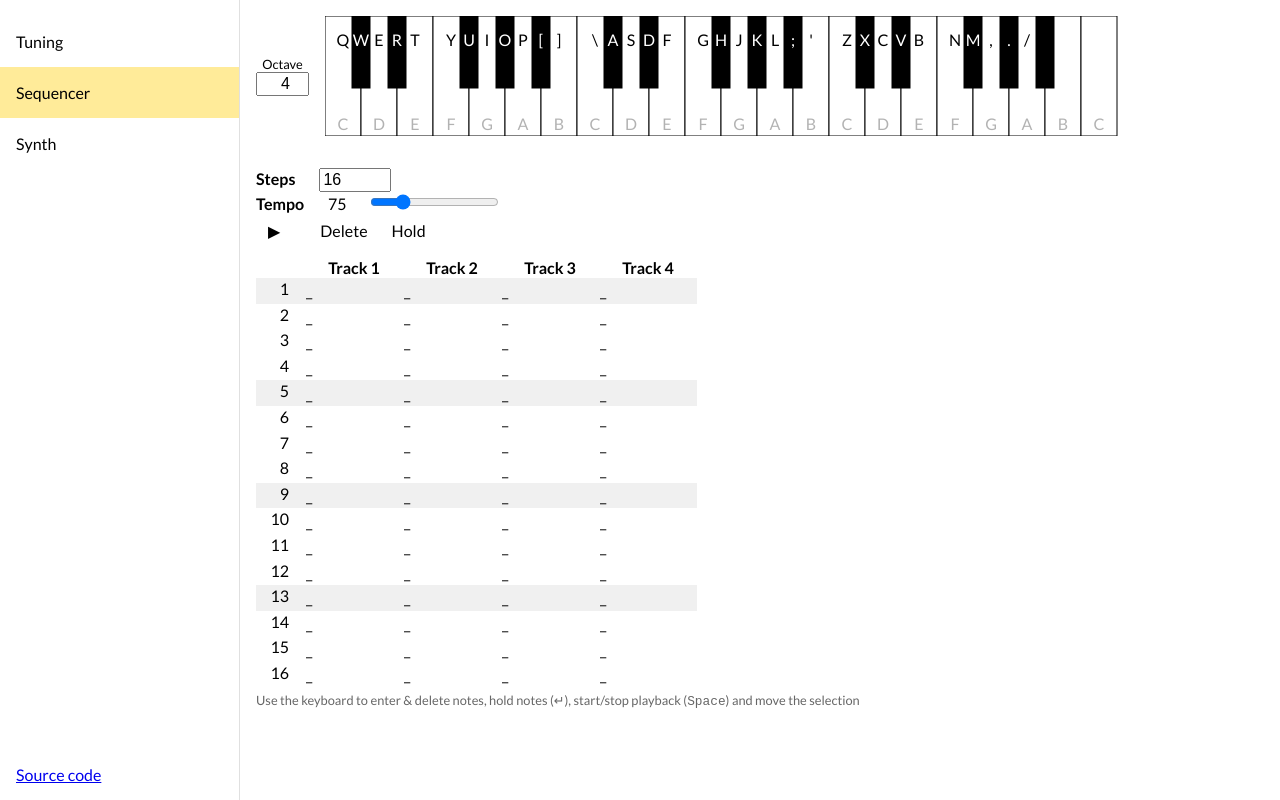
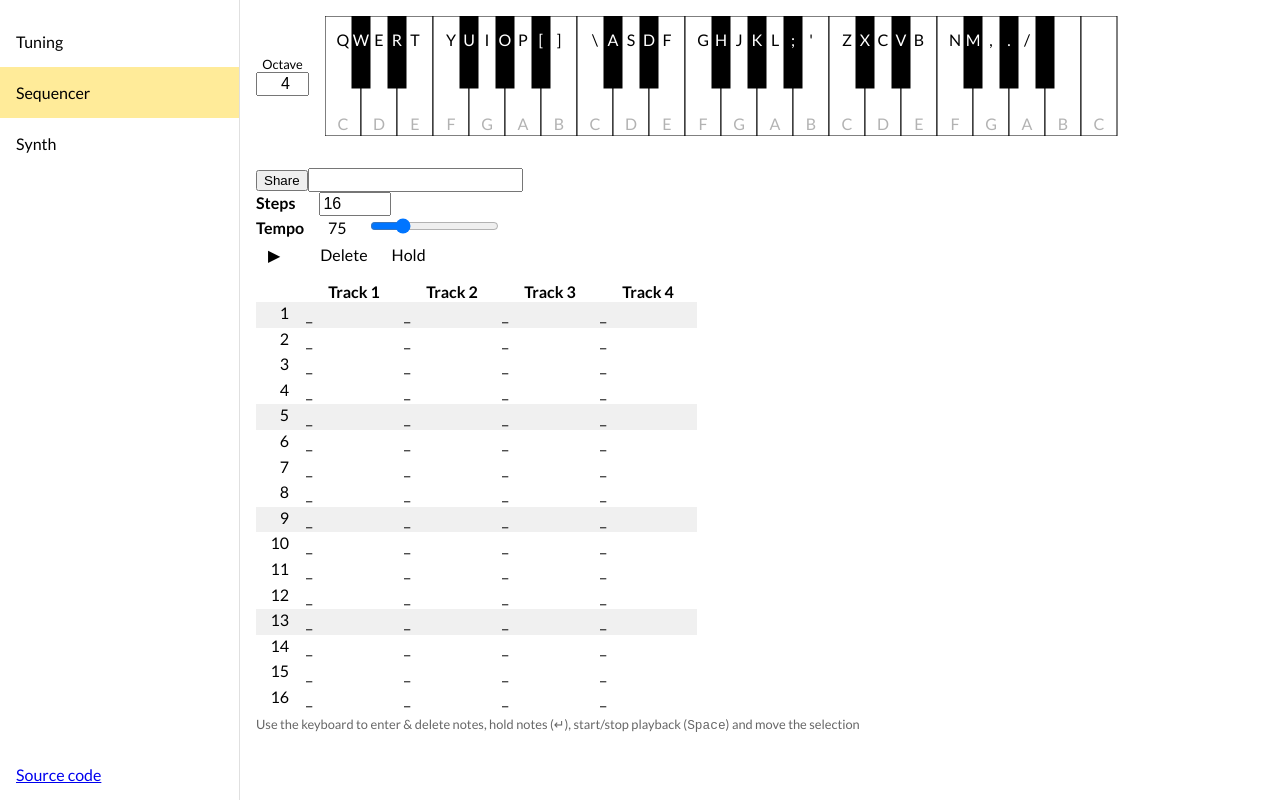
Before and after one commit to vtan/microtones, a React app: page / in a window 1280 px wide. Both pictures are taken after a click on the link "Sequencer". Built offline with nearby package versions, Linux system fonts and the light colour scheme.

Commit message:
Add exporting to URL

```diff
--- a/package.json
+++ b/package.json
@@ -2,6 +2,7 @@
   "private": true,
   "dependencies": {
     "lodash": "^4.17.15",
+    "pako": "^1.0.11",
     "react": "^16.9.0",
     "react-dom": "^16.9.0",
     "styled-components": "^4.3.2",
@@ -14,6 +15,7 @@
   "devDependencies": {
     "@types/lodash": "^4.14.149",
     "@types/node": "^10.5.5",
+    "@types/pako": "^1.0.1",
     "@types/react": "^16.9.0",
     "@types/react-dom": "^16.9.0",
     "@types/styled-components": "4.1.8",
--- a/src/App.tsx
+++ b/src/App.tsx
@@ -1,20 +1,26 @@
 import * as React from "react"
 import styled from "styled-components"
 
-import { appReducer, initialAppState } from "./AppReducer"
+import { appReducer, AppState, initializeFromProject } from "./AppReducer"
 import { addGlobalKeyListeners } from "./GlobalKeyListener"
 import { KeyboardPanel } from "./KeyboardPanel"
 import { Navigation } from "./Navigation"
+import { importFromHash } from "./ProjectExporter"
 import { SequencerPanel } from "./SequencerPanel"
 import { SynthPanel } from "./SynthPanel"
 import { TuningPanel } from "./TuningPanel"
 
+function initializeState(): AppState {
+  return initializeFromProject(importFromHash(window.location.hash))
+}
+
 export function App() {
-  const [state, dispatch] = React.useReducer(appReducer, initialAppState)
+  const [state, dispatch] = React.useReducer(appReducer, undefined, initializeState)
   const
     { openPanel, numberOfSubdivisions, displayedAccidental, waveform
     , notes, pitches, keys, keyboardOffset, pressedKeyIndices
     , sequences, selectedSequenceIndex, sequencerSelection, sequencerPlayback
+    , shareUrl
     } = state
 
   React.useEffect(() => addGlobalKeyListeners(dispatch), [])
@@ -37,7 +43,8 @@ export function App() {
               displayedAccidental={displayedAccidental}
               pitches={pitches}
               selection={sequencerSelection}
-              playback={sequencerPlayback} />
+              playback={sequencerPlayback}
+              shareUrl={shareUrl} />
         : openPanel === "tuning"
           ? <TuningPanel
               dispatch={dispatch}
--- a/src/AppReducer.ts
+++ b/src/AppReducer.ts
@@ -1,14 +1,13 @@
 import * as Tone from "tone"
 
 import { Key, keyboardFromPitches } from "./Key"
+import { equalOctaveSubdivisions, Note, Accidental } from "./Note"
 import { notesToPitches, Pitch } from "./Pitch"
-import { equalOctaveSubdivisions, Note, Accidental } from "./Note"
+import { Project, emptyProject } from "./Project"
 import { Sequence, emptySequence, SequenceIndex, setInSequence, sequenceToEvents, Step, StepEvent, sequenceToTimes, resizeSequenceSteps } from "./Sequence"
 import { updateAt } from "./Util"
-
-export type Waveform = "triangle" | "sawtooth" | "square" | "sine" | "sine3"
-
-export const waveforms: ReadonlyArray<Waveform> = ["triangle", "sawtooth", "square", "sine", "sine3"]
+import { Waveform } from "./Waveform"
+import { exportToHash } from "./ProjectExporter"
 
 export type Panel = "sequencer" | "tuning" | "synth"
 
@@ -29,7 +28,8 @@ export interface AppState {
   sequences: ReadonlyArray<Sequence>,
   selectedSequenceIndex: number,
   sequencerSelection?: SequenceIndex,
-  sequencerPlayback?: SequencerPlaybackState
+  sequencerPlayback?: SequencerPlaybackState,
+  shareUrl: string
 }
 
 export interface SequencerPlaybackState {
@@ -39,28 +39,29 @@ export interface SequencerPlaybackState {
   dispatch: AppDispatch
 }
 
-export const initialAppState: AppState = initializeState()
+export function initializeFromProject(project: Project | undefined): AppState {
+  const openPanel = project === undefined ? "tuning" : "sequencer"
 
-function initializeState(): AppState {
-  const numberOfSubdivisions = 12
+  const { waveform, numberOfSubdivisions,  displayedAccidental, sequences } = project || emptyProject
+
   const keyboardOffset = 4 * numberOfSubdivisions
-  const waveform = "triangle"
   const synth = createSynth(waveform)
   const { notes, pitches, keys } = notesPitchesKeys(numberOfSubdivisions, keyboardOffset)
 
   return {
-    openPanel: "tuning",
+    openPanel,
     synth,
     waveform,
     numberOfSubdivisions,
-    displayedAccidental: "sharp",
+    displayedAccidental,
     notes,
     pitches,
     keys,
     keyboardOffset,
     pressedKeyIndices: [],
-    sequences: [emptySequence],
-    selectedSequenceIndex: 0
+    sequences,
+    selectedSequenceIndex: 0,
+    shareUrl: ""
   }
 }
 
@@ -126,6 +127,7 @@ export type AppAction =
   | { type: "setSequenceTempo", secondsPerStep: number }
   | { type: "toggleSequencerPlaying", dispatch: AppDispatch }
   | { type: "setSequencerPlaybackStepIndex", stepIndex: number }
+  | { type: "shareProject" }
 
 export type AppDispatch = (_: AppAction) => void
 
@@ -144,12 +146,13 @@ export function appReducer(state: AppState, action: AppAction): AppState {
         keyboardOffset,
         sequences: [emptySequence],
         selectedSequenceIndex: 0,
-        sequencerPlayback: undefined
+        sequencerPlayback: undefined,
+        shareUrl: ""
       }
     }
 
     case "setDisplayedAccidental":
-      return { ...state, displayedAccidental: action.displayedAccidental }
+      return { ...state, displayedAccidental: action.displayedAccidental, shareUrl: "" }
 
     case "setKeyboardOffset": {
       // TODO duplication
@@ -168,7 +171,7 @@ export function appReducer(state: AppState, action: AppAction): AppState {
         if (state.sequencerPlayback !== undefined) {
           state.sequencerPlayback.synth.set({ oscillator: { type: waveform } })
         }
-        return { ...state, waveform }
+        return { ...state, waveform, shareUrl: "" }
       } else {
         return state
       }
@@ -235,7 +238,7 @@ export function appReducer(state: AppState, action: AppAction): AppState {
       )
       const newState = { ...state, sequences }
       const sequencerPlayback = restartSequencer(newState)
-      return { ...newState, sequencerPlayback }
+      return { ...newState, sequencerPlayback, shareUrl: "" }
     }
 
     case "setSequenceTempo":
@@ -247,7 +250,7 @@ export function appReducer(state: AppState, action: AppAction): AppState {
         )
         const newState = { ...state, sequences }
         const sequencerPlayback = restartSequencer(newState)
-        return { ...newState, sequencerPlayback}
+        return { ...newState, sequencerPlayback, shareUrl:"" }
       } else {
         return state
       }
@@ -269,6 +272,19 @@ export function appReducer(state: AppState, action: AppAction): AppState {
         const sequencerPlayback = { ...state.sequencerPlayback, currentStepIndex: action.stepIndex }
         return { ...state, sequencerPlayback }
       }
+
+    case "shareProject": {
+      let shareUrl
+      try {
+        const hash = exportToHash(state)
+        const url = new URL(window.location.href)
+        url.hash = hash
+        shareUrl = url.toString()
+      } catch (e) {
+        console.warn(`Failed to export project to URL: ${e}`)
+      }
+      return shareUrl === undefined ? state : { ...state, shareUrl }
+    }
   }
 }
 
@@ -282,7 +298,7 @@ function changeSelectedSequencerStep(state: AppState, newStep: Step): AppState {
       state.sequencerPlayback.stepEventsRef[0] = sequenceToEvents(state.pitches, sequence)
     }
     const sequences = updateAt(state.selectedSequenceIndex, _ => sequence, state.sequences)
-    return { ...state, sequences }
+    return { ...state, sequences, shareUrl: "" }
   }
 
 }
--- /dev/null
+++ b/src/Project.ts
@@ -0,0 +1,17 @@
+import { Accidental } from "./Note"
+import { Sequence, emptySequence } from "./Sequence"
+import { Waveform } from "./Waveform"
+
+export interface Project {
+  waveform: Waveform,
+  numberOfSubdivisions: number,
+  displayedAccidental: Accidental,
+  sequences: ReadonlyArray<Sequence>
+}
+
+export const emptyProject: Project = {
+  waveform: "triangle",
+  numberOfSubdivisions: 12,
+  displayedAccidental: "sharp",
+  sequences: [emptySequence]
+}
--- /dev/null
+++ b/src/ProjectExporter.ts
@@ -0,0 +1,142 @@
+import * as Pako from "pako"
+
+import { Step, emptySteps } from "./Sequence"
+import { Project } from "./Project"
+import { allWaveforms } from "./Waveform"
+import { Accidental } from "./Note"
+
+const hashPrefix = "#sequence/1="
+
+export function exportToHash(project: Project): string {
+  const exported = exportProject(project)
+  const compressed = compressProject(exported)
+  return hashPrefix + compressed
+}
+
+export function importFromHash(hash: string): Project | undefined {
+  if (hash.startsWith(hashPrefix)) {
+    try {
+      const input = hash.substr(hashPrefix.length)
+      const project = decompressProject(input)
+      return importProject(project)
+    } catch (err) {
+      console.warn(`Failed to import project: ${err}; hash: ${hash}`)
+      return
+    }
+  } else {
+    return
+  }
+}
+
+interface ExportedProject {
+  wf: number,
+  ac: number
+  ns: number,
+  s: ReadonlyArray<ExportedSequence>
+}
+
+interface ExportedSequence {
+  ns: number,
+  nt: number,
+  ss: number,
+  e: ReadonlyArray<ExportedStep>
+}
+
+type StepOffset = number
+type EncodedStep = number
+type ExportedStep = [StepOffset, EncodedStep]
+
+function exportProject(project: Project): ExportedProject {
+  const waveform = allWaveforms.indexOf(project.waveform)
+  if (waveform < 0) {
+    throw new Error(`Invalid waveform: ${project.waveform}`)
+  }
+
+  let accidental
+  switch (project.displayedAccidental) {
+    case "sharp": accidental = 0; break
+    case "flat": accidental = 1; break
+  }
+
+  const { numberOfSubdivisions } = project
+  const sequence = project.sequences[0]
+  const { numberOfTracks, secondsPerStep, steps } = sequence
+  const numberOfSteps = steps.length
+  const events: Array<ExportedStep> = []
+
+  steps.forEach((stepsPerTrack, stepIndex) =>
+    stepsPerTrack.forEach((step, trackIndex) => {
+      if (step.type !== "empty") {
+        let encodedStep
+        switch (step.type) {
+          case "pitch":
+            encodedStep = step.pitchIndex
+            break
+          case "hold":
+            encodedStep = -1
+            break
+        }
+        const offset = numberOfSteps * stepIndex + trackIndex
+        const event: ExportedStep = [offset, encodedStep]
+        events.push(event)
+      }
+    })
+  )
+
+  const exportedSequence = {
+    ns: numberOfSteps,
+    nt: numberOfTracks,
+    ss: secondsPerStep,
+    e: events
+  }
+  return {
+    wf: waveform,
+    ac: accidental,
+    ns: numberOfSubdivisions,
+    s: [exportedSequence]
+  }
+}
+
+function importProject(exported: ExportedProject): Project {
+  const waveform = allWaveforms[exported.wf]
+  if (waveform === undefined) {
+    throw new Error(`Invalid waveform index: ${exported.wf}`)
+  }
+
+  const numberOfSubdivisions = exported.ns
+  const exportedSequence = exported.s[0]
+  if (exportedSequence === undefined) {
+    throw new Error("No sequence found")
+  }
+
+  let displayedAccidental: Accidental
+  switch (exported.ac) {
+    case 0: displayedAccidental = "sharp"; break
+    case 1: displayedAccidental = "flat"; break
+    default: throw new Error(`Invalid accidental index: ${exported.ac}`)
+  }
+
+  const numberOfSteps = exportedSequence.ns
+  const numberOfTracks = exportedSequence.nt
+  const secondsPerStep = exportedSequence.ss
+
+  const steps = [ ...emptySteps(numberOfSteps, numberOfTracks).map(readonly => [ ...readonly ]) ]
+  exportedSequence.e.forEach(([offset, encodedStep]) => {
+    const stepIndex = Math.floor(offset / numberOfSteps)
+    const trackIndex = Math.floor(offset % numberOfSteps)
+    const step: Step = encodedStep === -1 ? { type: "hold" } : { type: "pitch", pitchIndex: encodedStep }
+    steps[stepIndex][trackIndex] = step
+  })
+
+  const sequence = { numberOfTracks, secondsPerStep, steps }
+  const sequences = [sequence]
+  return { waveform, numberOfSubdivisions, displayedAccidental, sequences }
+}
+
+function compressProject(project: ExportedProject): string {
+  return btoa(Pako.deflate(JSON.stringify(project), { to: "string" }))
+}
+
+export function decompressProject(str: string): ExportedProject {
+  return JSON.parse(Pako.inflate(atob(str), { to: "string" }))
+}
--- a/src/Sequence.ts
+++ b/src/Sequence.ts
@@ -34,7 +34,7 @@ export const emptySequence: Sequence = {
   secondsPerStep: 0.2
 }
 
-function emptySteps(numberOfSteps: number, numberOfTracks: number): ReadonlyArray<ReadonlyArray<Step>> {
+export function emptySteps(numberOfSteps: number, numberOfTracks: number): ReadonlyArray<ReadonlyArray<Step>> {
   return [ ...Array(numberOfSteps) ].map(_ => emptyStep(numberOfTracks))
 }
 
--- a/src/SequencerPanel.tsx
+++ b/src/SequencerPanel.tsx
@@ -16,11 +16,12 @@ interface Props {
   displayedAccidental: Accidental,
   pitches: ReadonlyArray<Pitch>,
   selection?: SequenceIndex,
-  playback?: SequencerPlaybackState
+  playback?: SequencerPlaybackState,
+  shareUrl: string
 }
 
 export function SequencerPanel(
-  { dispatch, sequences, selectedSequenceIndex, displayedAccidental, pitches, selection, playback }: Props
+  { dispatch, sequences, selectedSequenceIndex, displayedAccidental, pitches, selection, playback, shareUrl }: Props
 ) {
   React.useEffect(
     () => {
@@ -68,7 +69,16 @@ export function SequencerPanel(
     [dispatchTempoChange]
   )
 
+  const onShare = React.useCallback(
+    () => dispatch({ type: "shareProject"} ),
+    []
+  )
+
   return <>
+    <div>
+      <button onClick={onShare}>Share</button>
+      <input readOnly value={shareUrl} />
+    </div>
     <div>
       <Label>Steps</Label>
       <input onChange={onStepsChange} type="number" min={4} max={256} value={sequence.steps.length} />
--- a/src/SynthPanel.tsx
+++ b/src/SynthPanel.tsx
@@ -1,7 +1,8 @@
 import * as React from "react"
 
-import { AppDispatch, Waveform, waveforms } from "./AppReducer"
+import { AppDispatch } from "./AppReducer"
 import { Label } from "./InputComponents"
+import { Waveform, allWaveforms } from "./Waveform"
 
 interface Props {
   dispatch: AppDispatch,
@@ -15,7 +16,7 @@ export function SynthPanel({ dispatch, waveform }: Props) {
       onChange={ e => dispatch({ type: "setWaveform", waveform: e.target.value as Waveform }) }
       value={waveform}
     >
-      { waveforms.map(w => <option key={w} value={w}>{w}</option>) }
+      { allWaveforms.map(w => <option key={w} value={w}>{w}</option>) }
     </select>
   </>
 }
--- /dev/null
+++ b/src/Waveform.ts
@@ -0,0 +1,5 @@
+export type Waveform =
+  "triangle" | "sawtooth" | "square" | "sine" | "sine3"
+
+export const allWaveforms: ReadonlyArray<Waveform> =
+  ["triangle", "sawtooth", "square", "sine", "sine3"]
```
Also changed, not shown: 1 other file (tests, documents, lock files or other folders).
